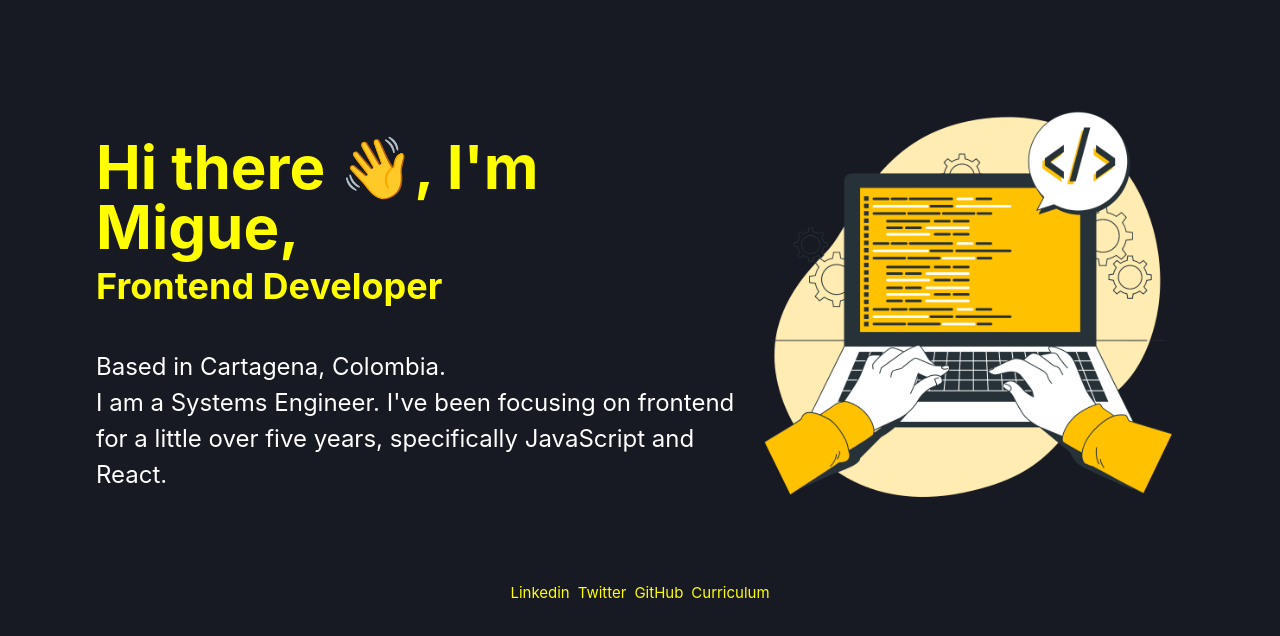
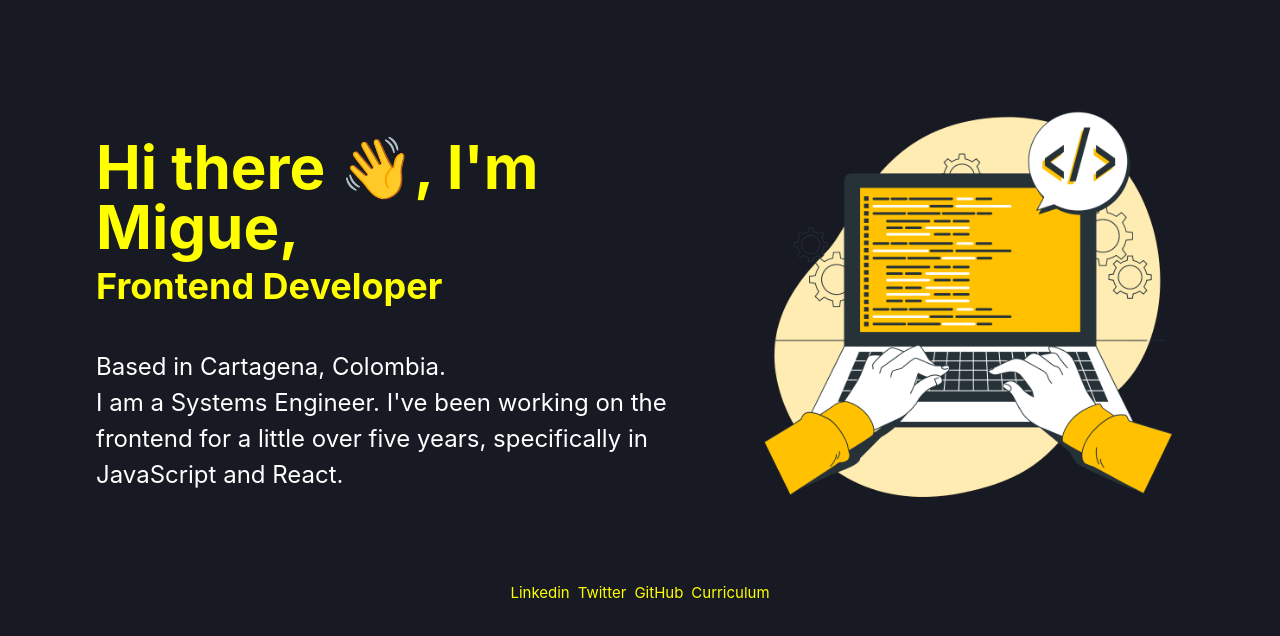
Before and after one commit to MigueMartelo/miguemartelo.dev, a Next.js app: page / in a window 1280 px wide. Shown: the top 636 px of the page. Built offline with nearby package versions, Linux system fonts and the light colour scheme.

Commit message:
feact: update the description text

```diff
--- a/src/pages/index.tsx
+++ b/src/pages/index.tsx
@@ -30,8 +30,9 @@ function App() {
           <VStack color="white" marginStart="0">
             <Text fontSize={["md", "lg", "2xl"]}>
               Based in Cartagena, Colombia.
-              <br />I am a Systems Engineer. I&apos;ve been focusing on frontend
-              for a little over five years, specifically JavaScript and React.
+              <br />I am a Systems Engineer. I&apos;ve been working on the
+              frontend for a little over five years, specifically in JavaScript
+              and React.
             </Text>
           </VStack>
         </Box>
```
